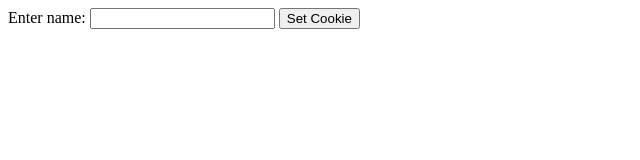
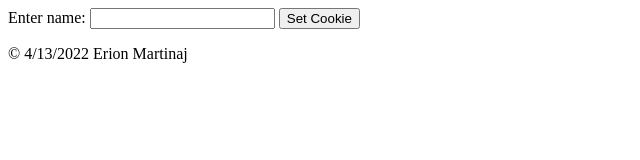
Before and after one commit to ErionMart/A14, a plain HTML site: page Index.html in a window 1280 px wide. Shown: the whole page, without its empty margins (0-640 px from the left). Drawn offline with Linux system fonts and the light colour scheme.

Commit message:
Update Index.html

```diff
--- a/Index.html
+++ b/Index.html
@@ -1,5 +1,6 @@
 <html>
    <head>
+      <title>This Is My Cookies Page</title>
       <script type = "text/javascript">
          <!--
             function WriteCookie() {
@@ -21,4 +22,7 @@
          <input type = "button" value = "Set Cookie" onclick = "WriteCookie()"/>
       </form>
    </body>
+   <footer>
+		<p>&copy; 4/13/2022 Erion Martinaj</p>
+	</footer>
 </html>
```
